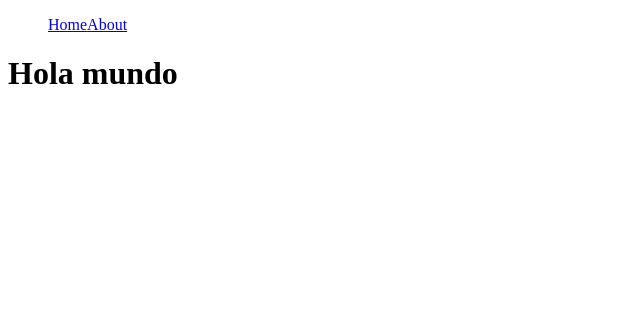
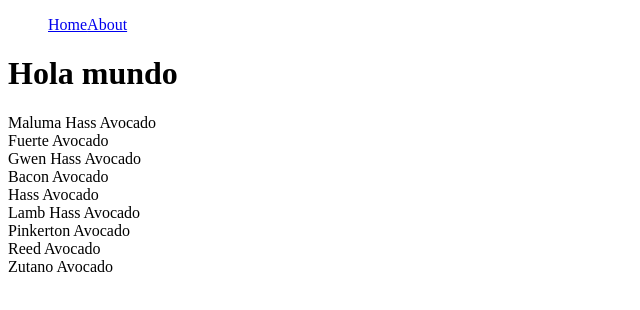
Before and after one commit to batial/AbocadoApp, a Next.js app: page / in a window 1280 px wide. Shown: the top 310 px of the page, without its empty margins (0-640 px from the left). Built offline with nearby package versions, Linux system fonts and the light colour scheme.

Commit message:
update (api) get product names by api

```diff
--- a/package.json
+++ b/package.json
@@ -5,6 +5,7 @@
   "main": "index.js",
   "scripts": {
     "dev" : "next",
+    "dev:inspect": "npm --node-options=--inspect=0.0.0.0:9229 run dev",
     "build" : "next build",
     "start": "next start"
   },
--- /dev/null
+++ b/pages/api/avo/[id].js
@@ -0,0 +1,13 @@
+import DB from "../../../database/db";
+
+const allAvos = async (req, res) => {
+  const db = new DB();
+
+  const id = req.query.id;
+
+  const avo = await db.getById(id);
+
+  res.status(200).json(avo);
+};
+
+export default allAvos;
--- a/pages/api/avo/index.js
+++ b/pages/api/avo/index.js
@@ -3,9 +3,12 @@ import DB from "../../../database/db"
 const allAvos = async (req, res) => {
   const db = new DB()
   const allEntires = await db.getAll()
+  const length = allEntires.length
+
+
   res.statusCode = 200;
   res.setHeader("Content-Type", "application/json");
-  res.end(JSON.stringify({ data: allEntires }));
+  res.end(JSON.stringify({ data: allEntires , length }));
 };
 
 export default allAvos;
--- a/pages/index.js
+++ b/pages/index.js
@@ -1,13 +1,28 @@
-import React from 'react'
-import NavBar from '../components/NavBar/NavBar'
+import React, { useEffect, useState } from "react";
+import NavBar from "../components/NavBar/NavBar";
 
 const home = () => {
+  const [productList, setProductList] = useState([]);
+
+  useEffect(() => {
+    window.fetch("/api/avo").then((res) =>
+      res.json().then(({ data, length }) => {
+        setProductList(data);
+      })
+    );
+  },[]);
+
   return (
     <div>
       <NavBar />
       <h1>Hola mundo</h1>
+      <div>
+        {productList.map((product) => (
+          <div>{product.name}</div>
+        ))}
+      </div>
     </div>
-  )
-}
+  );
+};
 
-export default home
+export default home;
```
